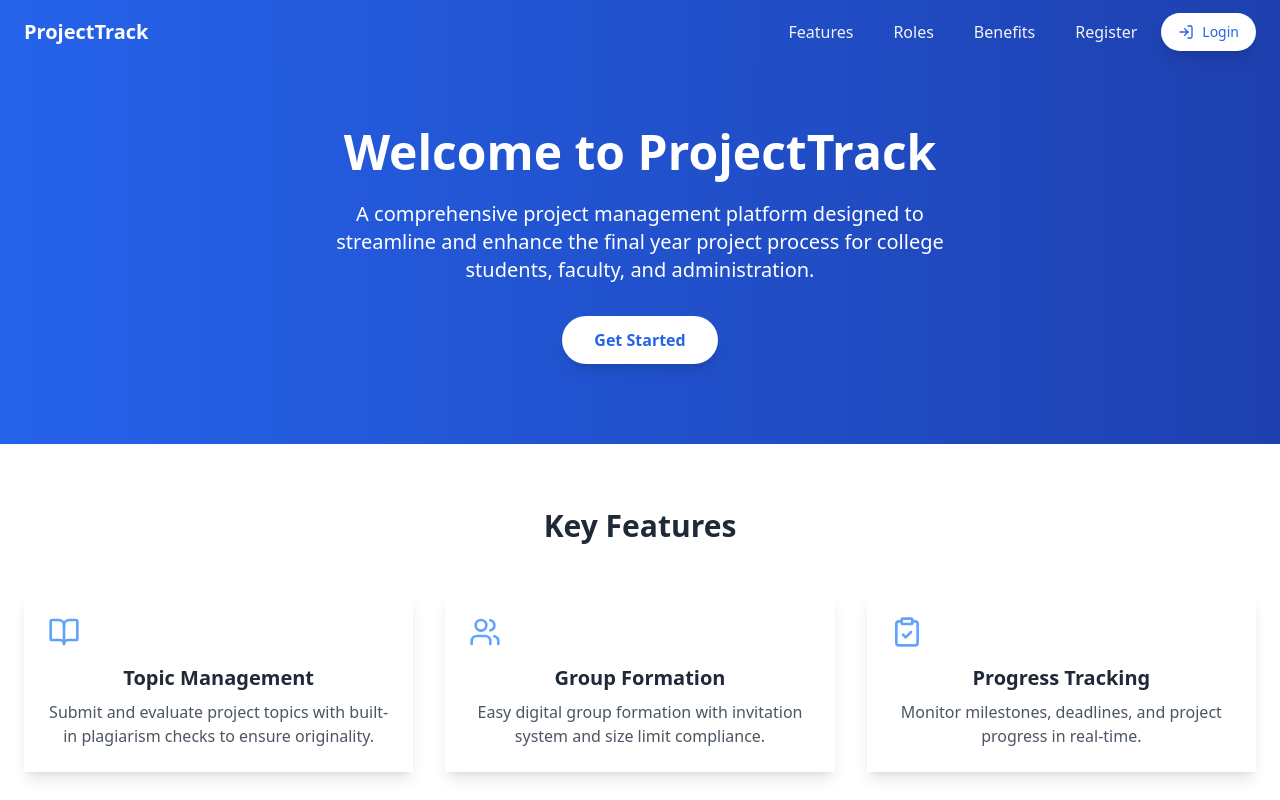
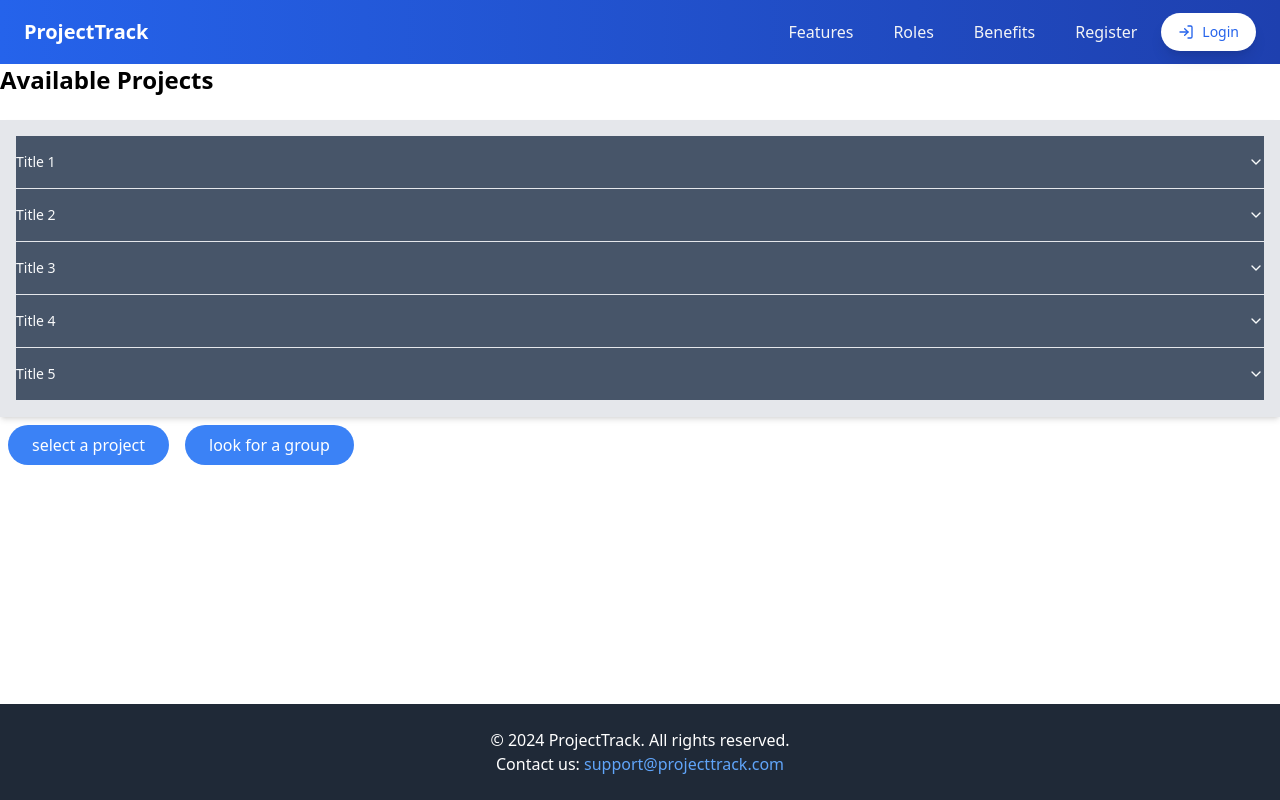
Before and after one commit to SumitBachhav/projectTrack, a React (Vite) app in the folder frontend/: page /student/availableProjects in a window 1280 px wide. Before the commit this address led to /. Shown: the top 800 px of the page. Built offline with nearby package versions, Linux system fonts and the light colour scheme.

Commit message:
add availableProjects page, add ask to wait in checkifapproved page

```diff
--- /dev/null
+++ b/frontend/src/components/student/AvailableGroups.jsx
@@ -0,0 +1,9 @@
+import React from 'react'
+
+const AvailableGroups = () => {
+  return (
+    <div className='mt-16'>AvailableGroups</div>
+  )
+}
+
+export default AvailableGroups
--- /dev/null
+++ b/frontend/src/components/student/AvailableProjects.jsx
@@ -0,0 +1,120 @@
+import React from 'react'
+import {
+    Accordion,
+    AccordionContent,
+    AccordionItem,
+    AccordionTrigger,
+} from "@/components/ui/accordion";
+import Modal from '../ui/Modal';
+import { useState } from 'react';
+import { useNavigate } from 'react-router-dom';
+
+const AvailableProjects = () => {
+
+    const navigate = useNavigate();
+
+    const data = [
+        {
+            stdAbsId: 1,
+            title: "Title 1",
+            abstract: "Abstract 1",
+            domain: "Domain 1",
+            keywords: "Keywords 1",
+        },
+        {
+            stdAbsId: 2,
+            title: "Title 2",
+            abstract: "Abstract 2",
+            domain: "Domain 2",
+            keywords: "Keywords 2",
+        },
+        {
+            stdAbsId: 3,
+            title: "Title 3",
+            abstract: "Abstract 3",
+            domain: "Domain 3",
+            keywords: "Keywords 3",
+        },
+        {
+            stdAbsId: 4,
+            title: "Title 4",
+            abstract: "Abstract 4",
+            domain: "Domain 4",
+            keywords: "Keywords 4",
+        },
+        {
+            stdAbsId: 5,
+            title: "Title 5",
+            abstract: "Abstract 5",
+            domain: "Domain 5",
+            keywords: "Keywords 5",
+        }
+    ];
+
+    const [isModalOpen, setIsModalOpen] = useState(false);
+  const [selectedName, setSelectedName] = useState(null);
+
+  const names = data.map((item) => item.title);
+
+  const openModal = () => {
+    setIsModalOpen(true);
+  };
+
+  const closeModal = () => {
+    setIsModalOpen(false);
+  };
+
+  const handleNameSelect = (name) => {
+    setSelectedName(name);
+    console.log("Selected Name:", name); // You can perform other actions here
+  };
+
+
+    return (
+        <div className='mt-16'>
+            <p className='text-2xl font-bold'>Available Projects</p>
+            <div className="w-full bg-gray-200 rounded-md shadow-md mt-6 p-4">
+                <Accordion type="single" collapsible className="w-full">
+                    {
+                        data.map((item, index) => (
+                            <AccordionItem key={item.stdAbsId} value={`item-${item.stdAbsId}`}>
+                                <AccordionTrigger>{item.title}</AccordionTrigger>
+                                <AccordionContent>
+                                    <div>
+                                        {item.abstract}
+                                        <p className='font-bold'>{item.domain}</p>
+                                    </div>
+                                </AccordionContent>
+                            </AccordionItem>
+                        ))
+                    }
+                </Accordion>
+            </div>
+            <div>
+                <button
+                onClick={openModal}
+                className="px-6 py-2 bg-blue-500 text-white rounded-full hover:bg-blue-600 focus:outline-none m-2"
+                >
+                    select a project
+                </button>
+                <button
+                    className="px-6 py-2 bg-blue-500 text-white rounded-full hover:bg-blue-600 focus:outline-none m-2"
+                    onClick={() => navigate('/student/availableGroups')}
+                >
+                    look for a group
+
+                </button>
+
+      <Modal
+        isOpen={isModalOpen}
+        closeModal={closeModal}
+        names={names}
+        onSelect={handleNameSelect}
+      />
+
+            </div>
+        </div>
+    )
+}
+
+export default AvailableProjects
--- a/frontend/src/components/student/CheckIfApproved.jsx
+++ b/frontend/src/components/student/CheckIfApproved.jsx
@@ -20,10 +20,17 @@ const CheckIfApproved = () => {
     // data to send to backend
     // accepted abstract, rejected abstract
 
-    const data = {
-        approvedList: [{ stdAbsId: 1, title: 'title 1' }, { stdAbsId: 2, title: 'title 2' }, { stdAbsId: 3, title: 'title 3' }],
-        comments: 'comment of two'
-    }
+    // const data = {
+    //     approvedList: [{ stdAbsId: 1, title: 'title 1' }, { stdAbsId: 2, title: 'title 2' }, { stdAbsId: 3, title: 'title 3' }],
+    //     comments: 'comment of two'
+    // }
+
+    const[data, setData] = useState({
+        approvedList: [],
+        comments: 'comment of none'
+    })
+
+    const[wait, setWait] = useState(false)
 
 
 
@@ -57,18 +64,6 @@ const CheckIfApproved = () => {
         }
     }
 
-    const handleSubmitDetailsClick2 = () => {
-        // navigate to submit project specification page
-            navigate('/student/projectSpecification');
-
-    }
-
-    const handleGoToInviteClick = () => {
-        navigate('/student/inviteStudents');
-    }
-
-
-
 
     const handleCheckboxChange = () => {
         // setIsChecked(event.target.checked);
@@ -91,6 +86,21 @@ const CheckIfApproved = () => {
         }
     }
 
+    const waitDisplay = () => {
+        return (
+
+            <div className="bg-white p-6 rounded-lg shadow-lg text-center">
+                <p className="mb-4">Please wait while the faculty reviews your abstract</p>
+                <button
+                    onClick={() => navigate('/student/dashboard')}
+                    className="px-6 py-2 bg-blue-500 text-white rounded-full hover:bg-blue-600 focus:outline-none"
+                >
+                    Dashboard
+                </button>
+            </div>
+        )
+    }
+
     const noneApproved = () => {
         return (
 
@@ -99,10 +109,10 @@ const CheckIfApproved = () => {
                 <p className="mb-4">Your abstract has not been approved.</p>
                 {handleComment(data.comments)}
                 <button
-                    onClick={handleGoToInviteClick}
+                    onClick={() => navigate('/student/availableProjects')}
                     className="px-6 py-2 bg-blue-500 text-white rounded-full hover:bg-blue-600 focus:outline-none"
                 >
-                    Check for Groups
+                    Check for available projects
                 </button>
             </div>
         )
@@ -116,7 +126,7 @@ const CheckIfApproved = () => {
                 <p className="mb-4">{`Your abstract titled ${data.approvedList[0].title} has been approved`}.</p>
                 {handleComment(data.comments)}
                 <button
-                    onClick={handleSubmitDetailsClick2}
+                    onClick={() => navigate('/student/projectSpecification')}
                     className="px-6 py-2 bg-blue-500 text-white rounded-full hover:bg-blue-600 focus:outline-none"
                 >
                     Submit Project Specification
@@ -176,8 +186,9 @@ const CheckIfApproved = () => {
                 // noneApproved()
                 // oneApproved()
                 // moreThanOneApproved()
-                data.approvedList.length == 0 ? noneApproved() : data.approvedList.length == 1 ? oneApproved() : moreThanOneApproved()
-
+                // data.approvedList.length == 0 ? noneApproved() : data.approvedList.length == 1 ? oneApproved() : moreThanOneApproved()
+            }
+            {wait ? waitDisplay() : data.approvedList.length == 0 ? noneApproved() : data.approvedList.length == 1 ? oneApproved() : moreThanOneApproved()
             }
         </div>
     )
--- /dev/null
+++ b/frontend/src/components/ui/Modal.jsx
@@ -0,0 +1,62 @@
+import React, { useState } from "react";
+
+// Modal component
+const Modal = ({ isOpen, closeModal, names, onSelect }) => {
+  const [selectedName, setSelectedName] = useState(null);
+
+  // Handle click on a name
+  const handleSelect = (name) => {
+    setSelectedName(name);
+  };
+
+  // Handle the button click
+  const handleButtonClick = () => {
+    if (selectedName) {
+      onSelect(selectedName);
+    }
+    closeModal(); // Close the modal after selection
+  };
+
+  // If modal is not open, return null to avoid rendering
+  if (!isOpen) return null;
+
+  return (
+    <div className="fixed top-0 left-0 right-0 bottom-0 bg-black bg-opacity-50 flex justify-center items-center">
+      <div className="bg-white p-6 rounded-lg min-w-[300px] text-center">
+        <h3 className="text-lg font-semibold mb-4">Select a Name</h3>
+        <ul className="list-none p-0 m-0 max-h-52 overflow-y-auto">
+          {names.map((name, index) => (
+            <li
+              key={index}
+              className={`cursor-pointer p-2 border-b border-gray-300 ${
+                selectedName === name ? "bg-gray-200" : "hover:bg-gray-100"
+              }`}
+              onClick={() => handleSelect(name)}
+            >
+              {name}
+            </li>
+          ))}
+        </ul>
+        <div className="mt-4 flex justify-between gap-2">
+          <button
+            onClick={handleButtonClick}
+            disabled={!selectedName}
+            className={`px-4 py-2 bg-blue-500 text-white rounded-md ${
+              !selectedName ? "opacity-50 cursor-not-allowed" : "hover:bg-blue-600"
+            }`}
+          >
+            Select
+          </button>
+          <button
+            onClick={closeModal}
+            className="px-4 py-2 bg-gray-300 text-black rounded-md hover:bg-gray-400"
+          >
+            Cancel
+          </button>
+        </div>
+      </div>
+    </div>
+  );
+};
+
+export default Modal;
```
Also changed, not shown: frontend/src/App.tsx (+10 -0 lines).
